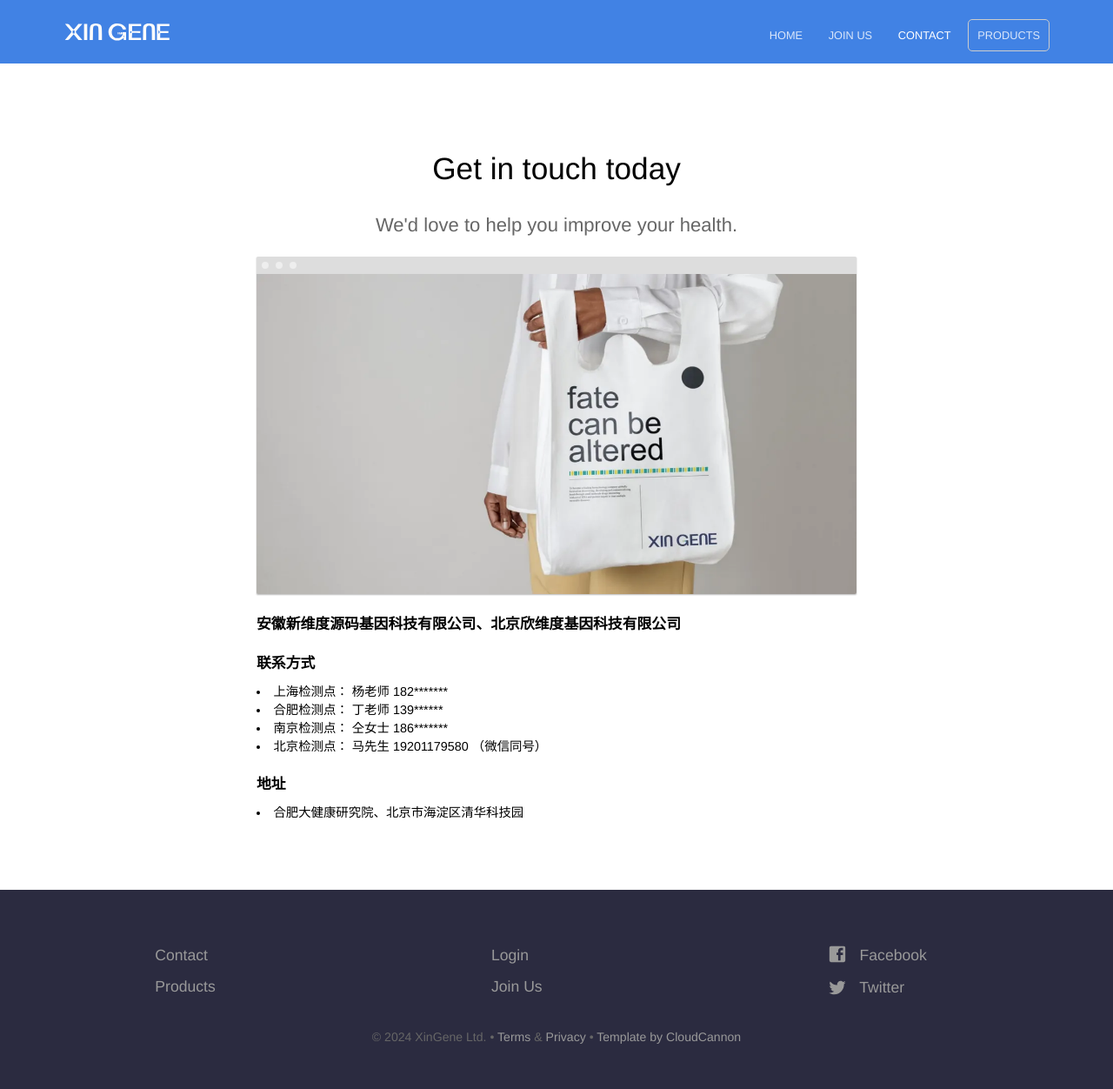
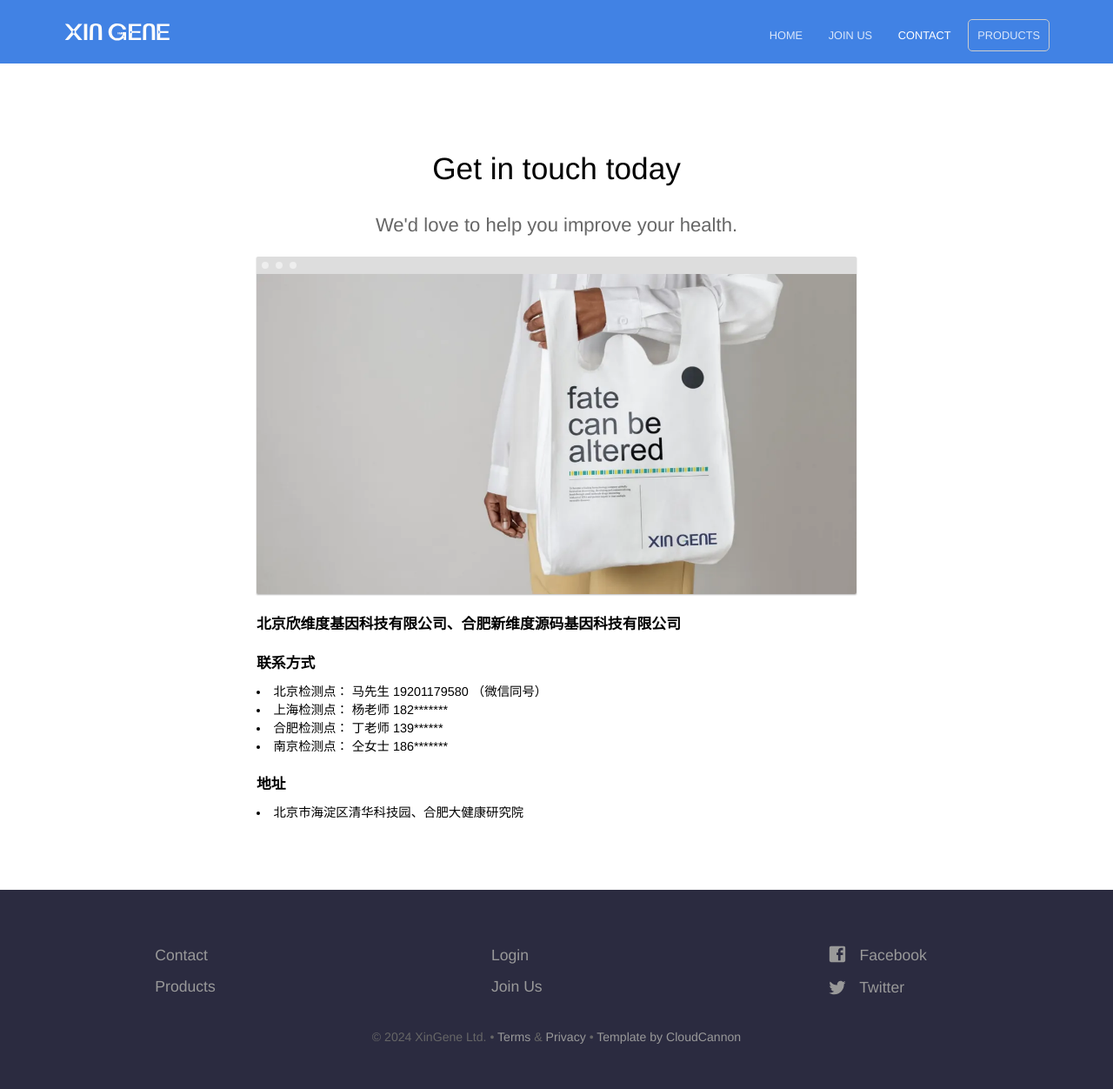
Before and after one commit to lulab/xingene-home, a Jekyll site: the page built from contact.html, in a window 1280 px wide. Shown: the whole page at 87% size. Built offline with Jekyll 4.4.1, drawn with Linux system fonts in a browser that asks for light colours.

Commit message:
update hefei

```diff
--- a/contact.html
+++ b/contact.html
@@ -10,17 +10,18 @@ description: We'd love to help you improve your health.
     <img src="{{ site.baseurl }}/images/contactus.webp" alt="Screenshot" class="screenshot editable" />
 
 
-    <h3>安徽新维度源码基因科技有限公司、北京欣维度基因科技有限公司</h3>
+    <h3>北京欣维度基因科技有限公司、合肥新维度源码基因科技有限公司</h3>
     <h3 class="editable">联系方式</h3>
     <p>
+    <li>北京检测点：  马先生 19201179580 （微信同号）</li>
     <li>上海检测点：  杨老师 182*******</li>
     <li>合肥检测点：  丁老师 139******</li>
     <li>南京检测点：  仝女士 186*******</li>
-    <li>北京检测点：  马先生 19201179580 （微信同号）</li>
+
     </p>
 
     <h3 class="editable">地址</h3>
-		<li>合肥大健康研究院、北京市海淀区清华科技园</li>
+		<li>北京市海淀区清华科技园、合肥大健康研究院</li>
 
 
 
```
Also changed, not shown: _posts/2023-05-01-join-us.md (+2 -1 lines).
